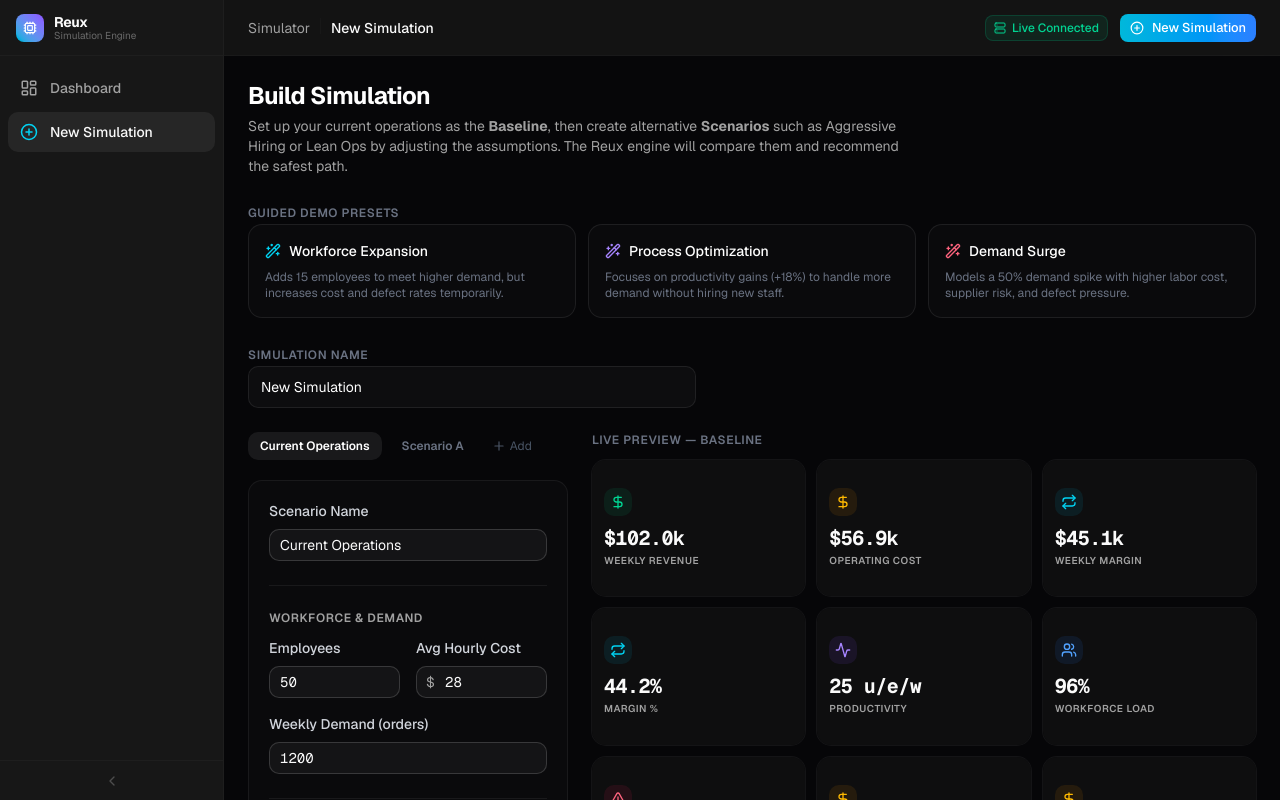
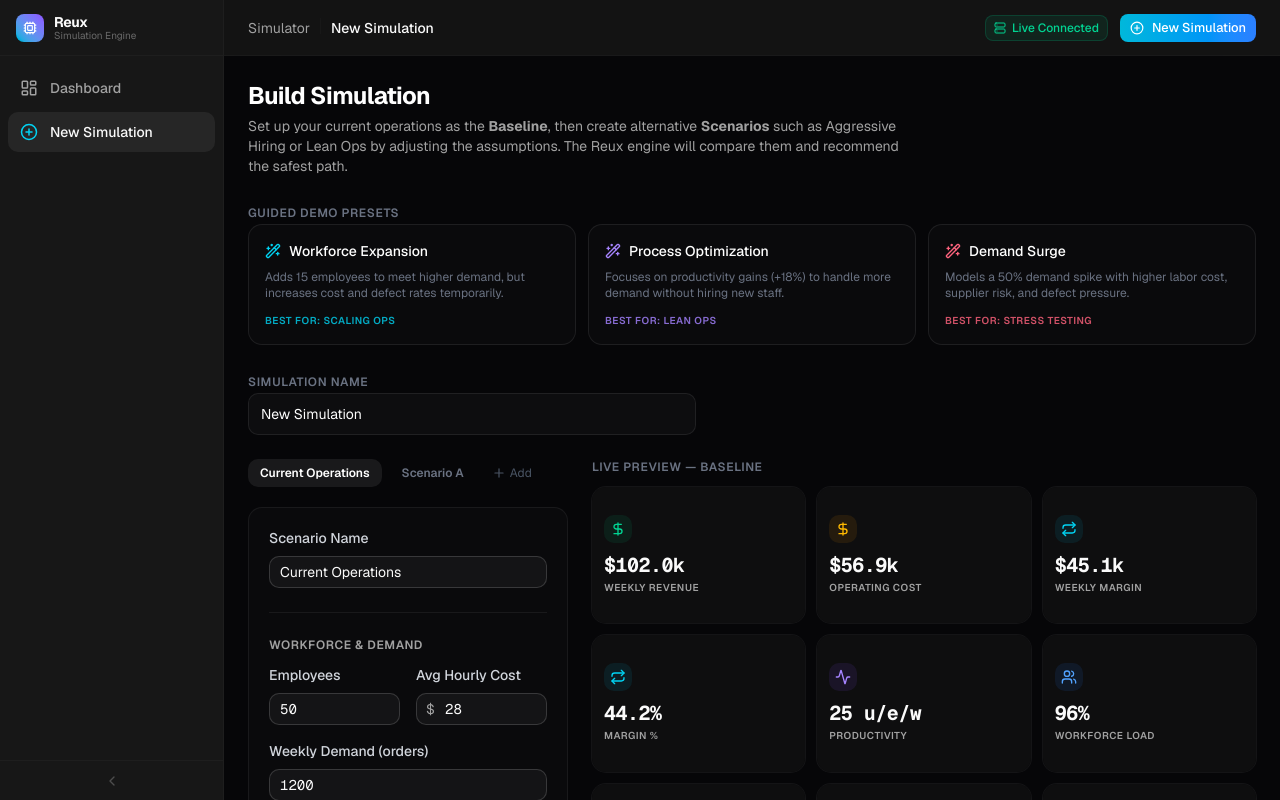
Before and after one commit to benn4105/reuben-web, a Next.js app: page /simulator/new in a window 1280 px wide. Built offline with nearby package versions, Linux system fonts and the light colour scheme; no server answers.

Commit message:
Polish public simulator beta experience

```diff
--- a/src/app/(marketing)/projects/reux/roadmap/page.tsx
+++ b/src/app/(marketing)/projects/reux/roadmap/page.tsx
@@ -34,7 +34,7 @@ export default function RoadmapPage() {
   const laterMilestones = [
     {
       title: "Ecosystem Integration",
-      description: "Connect Reux more directly to PLOS and external simulation environments."
+      description: "Connect Reux more directly to the Personal Life Operating System (PLOS) and external simulation environments."
     },
     {
       title: "Full IDE Language Server",
--- a/src/app/simulator/[id]/page.tsx
+++ b/src/app/simulator/[id]/page.tsx
@@ -2,6 +2,7 @@
 
 import { useState, useEffect, use, useCallback } from "react";
 import { useRouter } from "next/navigation";
+import Link from "next/link";
 import MetricCard from "@/components/simulator/MetricCard";
 import ForecastChart from "@/components/simulator/ForecastChart";
 import RecommendationPanel from "@/components/simulator/RecommendationPanel";
@@ -82,8 +83,13 @@ export default function SimulationResultsPage({
   if (error || !simulation) {
     return (
       <ErrorState
-        message={error || "Simulation not found"}
+        message={error || "Simulation not found or backend unavailable. Check your connection."}
         onRetry={loadSimulation}
+        secondaryAction={
+          <Button asChild variant="outline" className="border-white/[0.08] text-gray-300 hover:text-white">
+            <Link href="/simulator">Back to Dashboard</Link>
+          </Button>
+        }
       />
     );
   }
@@ -250,7 +256,7 @@ export default function SimulationResultsPage({
             Model Transparency Layer
           </h2>
           <p className="text-xs text-gray-500 mt-1 max-w-3xl">
-            Reux powers the simulation model behind this workflow. The panel below shows the compiled simulation logic that the engine used to forecast your scenarios and make its recommendation.
+            Reux powers the simulation model. While the UI remains TypeScript and React, the panel below shows the actual compiled Reux logic that the engine used in the backend to forecast your scenarios and make its recommendation.
           </p>
         </div>
         <ReuxSnippetPanel
--- a/src/app/simulator/new/page.tsx
+++ b/src/app/simulator/new/page.tsx
@@ -111,6 +111,7 @@ export default function NewSimulationPage() {
   const [liveMetrics, setLiveMetrics] = useState<MetricSnapshot | null>(null);
   const [liveSnippet, setLiveSnippet] = useState("");
   const [error, setError] = useState<string | null>(null);
+  const [selectedPreset, setSelectedPreset] = useState<"expansion" | "optimization" | "surge" | null>(null);
 
   useEffect(() => {
     async function fetchDefaults() {
@@ -144,7 +145,18 @@ export default function NewSimulationPage() {
         setIsLoadingDefaults(false);
       }
     }
-    fetchDefaults();
+    fetchDefaults().then(() => {
+      if (typeof window !== "undefined") {
+        const params = new URLSearchParams(window.location.search);
+        const preset = params.get("preset");
+        const demo = params.get("demo");
+        if (preset === "expansion" || preset === "optimization" || preset === "surge") {
+          loadPreset(preset);
+        } else if (demo === "true") {
+          loadPreset("expansion");
+        }
+      }
+    });
   }, []);
 
   const activeInputs = activeTab === "baseline" ? baseline : scenarios[activeTab];
@@ -206,6 +218,7 @@ export default function NewSimulationPage() {
     setSimulationName(preset.name);
     setBaseline(preset.baseline);
     setScenarios(preset.scenarios);
+    setSelectedPreset(presetKey);
     setActiveTab("baseline");
     setLiveMetrics(calculateMetrics(preset.baseline));
     setLiveSnippet(generateReuxSnippet(preset.baseline));
@@ -241,33 +254,51 @@ export default function NewSimulationPage() {
           <div className="grid grid-cols-1 sm:grid-cols-3 gap-3">
             <button
               onClick={() => loadPreset("expansion")}
-              className="text-left p-4 rounded-xl border border-white/[0.08] bg-white/[0.02] hover:bg-white/[0.04] hover:border-cyan-500/30 transition-all group"
+              className={cn(
+                "text-left p-4 rounded-xl border transition-all group",
+                selectedPreset === "expansion"
+                  ? "bg-cyan-500/10 border-cyan-500/50 shadow-[0_0_15px_rgba(0,200,255,0.15)] ring-1 ring-cyan-500/20"
+                  : "border-white/[0.08] bg-white/[0.02] hover:bg-white/[0.04] hover:border-cyan-500/30"
+              )}
             >
               <div className="flex items-center gap-2 mb-2">
                 <Wand2 size={16} className="text-cyan-400" />
                 <h3 className="text-sm font-medium text-white">Workforce Expansion</h3>
               </div>
               <p className="text-xs text-gray-500 line-clamp-2">Adds 15 employees to meet higher demand, but increases cost and defect rates temporarily.</p>
+              <div className="mt-3 text-[10px] font-semibold text-cyan-400/80 uppercase tracking-wider">Best for: Scaling Ops</div>
             </button>
             <button
               onClick={() => loadPreset("optimization")}
-              className="text-left p-4 rounded-xl border border-white/[0.08] bg-white/[0.02] hover:bg-white/[0.04] hover:border-violet-500/30 transition-all group"
+              className={cn(
+                "text-left p-4 rounded-xl border transition-all group",
+                selectedPreset === "optimization"
+                  ? "bg-violet-500/10 border-violet-500/50 shadow-[0_0_15px_rgba(138,43,226,0.15)] ring-1 ring-violet-500/20"
+                  : "border-white/[0.08] bg-white/[0.02] hover:bg-white/[0.04] hover:border-violet-500/30"
+              )}
             >
               <div className="flex items-center gap-2 mb-2">
                 <Wand2 size={16} className="text-violet-400" />
                 <h3 className="text-sm font-medium text-white">Process Optimization</h3>
               </div>
               <p className="text-xs text-gray-500 line-clamp-2">Focuses on productivity gains (+18%) to handle more demand without hiring new staff.</p>
+              <div className="mt-3 text-[10px] font-semibold text-violet-400/80 uppercase tracking-wider">Best for: Lean Ops</div>
             </button>
             <button
               onClick={() => loadPreset("surge")}
-              className="text-left p-4 rounded-xl border border-white/[0.08] bg-white/[0.02] hover:bg-white/[0.04] hover:border-rose-500/30 transition-all group"
+              className={cn(
+                "text-left p-4 rounded-xl border transition-all group",
+                selectedPreset === "surge"
+                  ? "bg-rose-500/10 border-rose-500/50 shadow-[0_0_15px_rgba(244,63,94,0.15)] ring-1 ring-rose-500/20"
+                  : "border-white/[0.08] bg-white/[0.02] hover:bg-white/[0.04] hover:border-rose-500/30"
+              )}
             >
               <div className="flex items-center gap-2 mb-2">
                 <Wand2 size={16} className="text-rose-400" />
                 <h3 className="text-sm font-medium text-white">Demand Surge</h3>
               </div>
               <p className="text-xs text-gray-500 line-clamp-2">Models a 50% demand spike with higher labor cost, supplier risk, and defect pressure.</p>
+              <div className="mt-3 text-[10px] font-semibold text-rose-400/80 uppercase tracking-wider">Best for: Stress Testing</div>
             </button>
           </div>
         </div>
--- a/src/app/simulator/page.tsx
+++ b/src/app/simulator/page.tsx
@@ -68,7 +68,7 @@ export default function SimulatorDashboard() {
             Under the hood, this simulator uses <strong className="text-white">Reux</strong> to evaluate complex business logic, forecast margins, and calculate risk dynamically. It proves that Reux is more than just syntax; it&apos;s a powerful engine for real-world modeling.
           </p>
 
-          <div className="flex flex-wrap gap-3">
+          <div className="flex flex-wrap gap-3 mb-8">
             <Button asChild className="gap-2 bg-white text-black hover:bg-gray-200">
               <Link href="/simulator/new">
                 Start Simulator <PlusCircle size={16} />
@@ -81,9 +81,24 @@ export default function SimulatorDashboard() {
             </Button>
             <Button asChild variant="ghost" className="gap-2 text-gray-400 hover:text-white">
               <Link href="/docs">
-                See How It Works
+                See Documentation
               </Link>
             </Button>
+          </div>
+
+          <div className="grid grid-cols-1 sm:grid-cols-3 gap-4 border-t border-white/[0.08] pt-6">
+            <div>
+              <h4 className="text-sm font-semibold text-white mb-1">1. Model Assumptions</h4>
+              <p className="text-xs text-gray-500">Define your current baseline: employees, demand, and costs.</p>
+            </div>
+            <div>
+              <h4 className="text-sm font-semibold text-white mb-1">2. Build Scenarios</h4>
+              <p className="text-xs text-gray-500">Propose changes like hiring spikes or efficiency gains.</p>
+            </div>
+            <div>
+              <h4 className="text-sm font-semibold text-white mb-1">3. Evaluate Results</h4>
+              <p className="text-xs text-gray-500">Reux compiles the data to recommend the most profitable, least risky path.</p>
+            </div>
           </div>
         </div>
       </div>
@@ -128,12 +143,17 @@ export default function SimulatorDashboard() {
 
       {/* Simulations List */}
       <div>
-        <div className="flex items-center justify-between mb-3">
-          <h2 className="text-sm font-semibold text-gray-400 uppercase tracking-wider">
-            Saved Simulations
-          </h2>
+        <div className="flex flex-col sm:flex-row sm:items-center justify-between gap-4 mb-4">
+          <div>
+            <h2 className="text-sm font-semibold text-white uppercase tracking-wider">
+              Saved Simulation History
+            </h2>
+            <p className="text-xs text-gray-500 mt-1">
+              Previous scenarios compiled and evaluated by Reux.
+            </p>
+          </div>
           {simulations.length > 0 && (
-            <span className="text-xs text-gray-600">
+            <span className="text-xs text-gray-600 bg-white/[0.05] px-2 py-1 rounded-md">
               {simulations.length} simulation{simulations.length !== 1 ? "s" : ""}
             </span>
           )}
--- a/src/components/simulator/EmptyState.tsx
+++ b/src/components/simulator/EmptyState.tsx
@@ -27,13 +27,15 @@ interface ErrorStateProps {
   title?: string;
   message: string;
   onRetry?: () => void;
+  secondaryAction?: React.ReactNode;
   className?: string;
 }
 
 export function ErrorState({
-  title = "Something went wrong",
+  title = "Unable to connect",
   message,
   onRetry,
+  secondaryAction,
   className,
 }: ErrorStateProps) {
   return (
@@ -43,6 +45,7 @@ export function ErrorState({
       </div>
       <h3 className="text-lg font-semibold text-gray-300 mb-2">{title}</h3>
       <p className="text-sm text-gray-500 max-w-sm mb-6">{message}</p>
+      <div className="flex justify-center gap-3">
         {onRetry && (
           <button
             onClick={onRetry}
@@ -51,6 +54,8 @@ export function ErrorState({
             Try Again
           </button>
         )}
+        {secondaryAction}
+      </div>
     </div>
   );
 }
```
Lines whose indentation alone changed are shown as unchanged.
